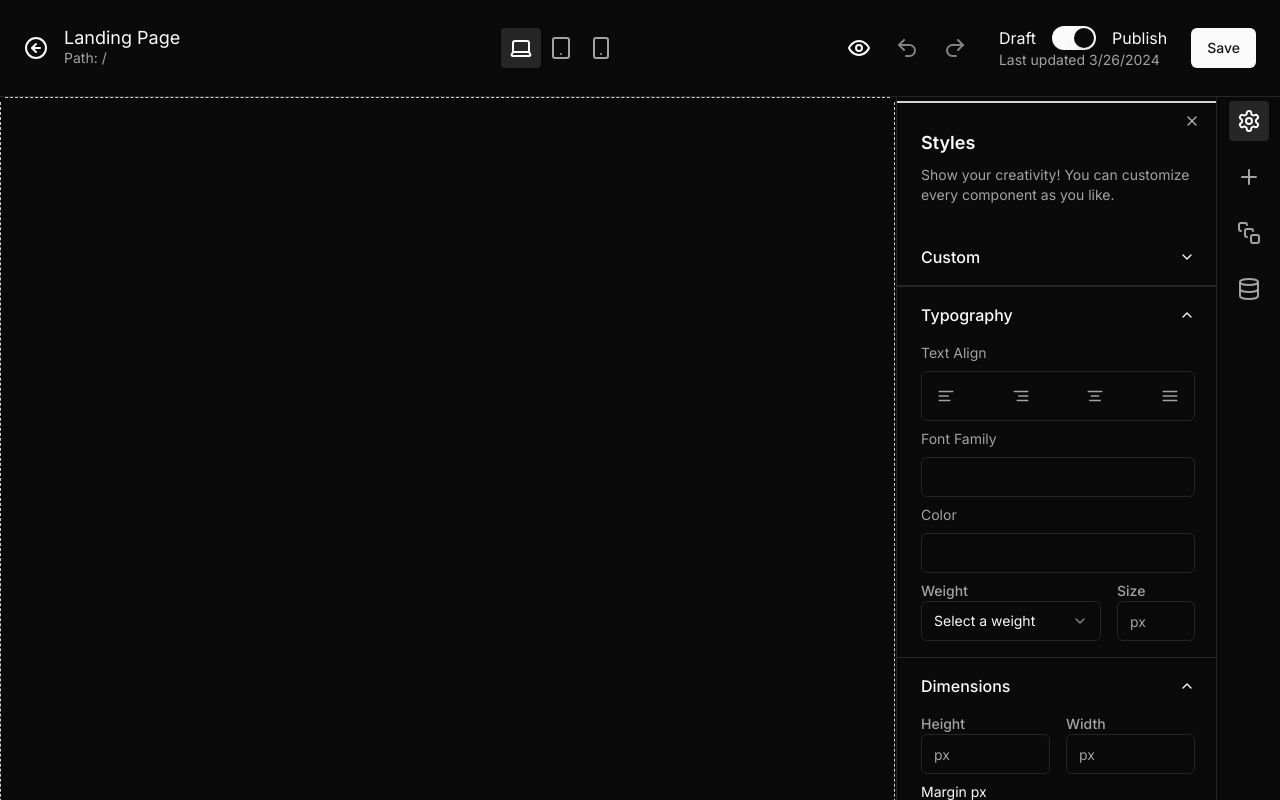
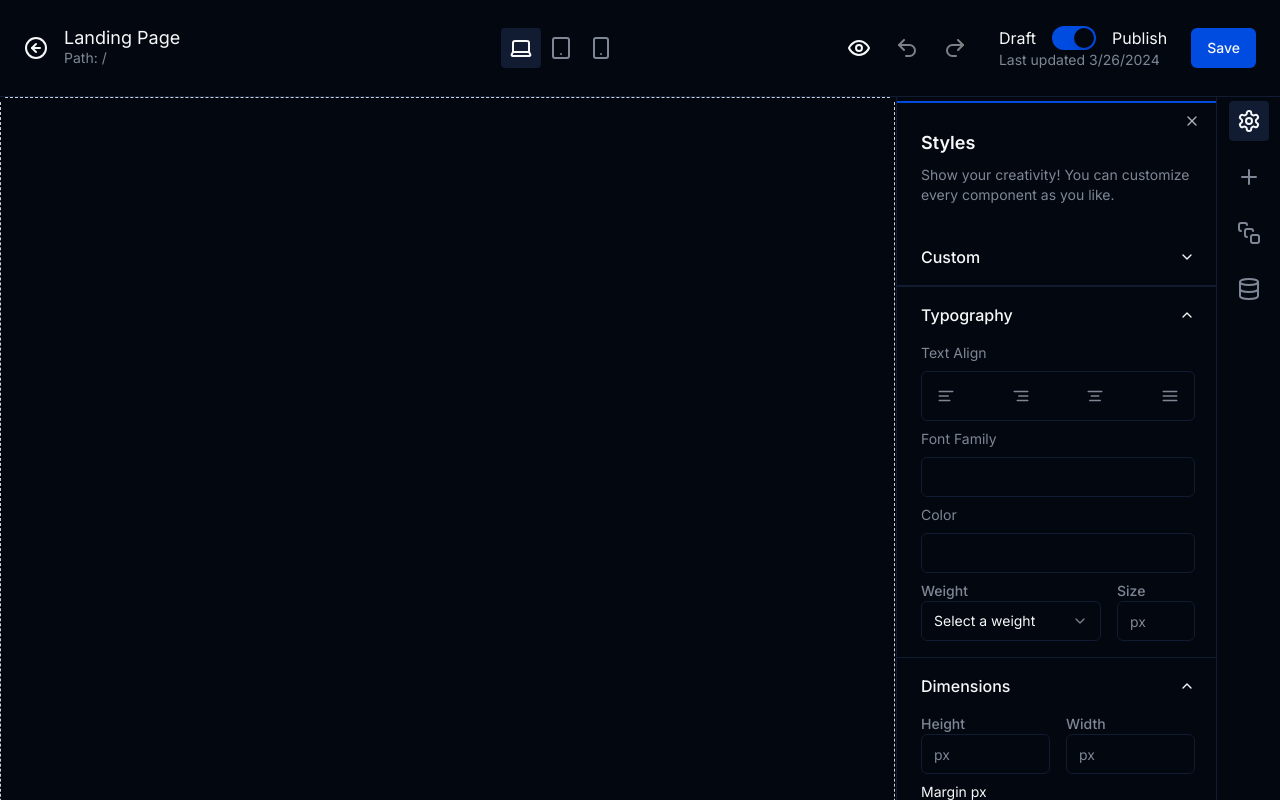
Before and after one commit to hassan-31x/website-builder-nextjs, a Next.js app: page /editor in a window 1280 px wide. Built offline with nearby package versions, Linux system fonts and the light colour scheme.

Commit message:
feat: primary colors changed

```diff
--- a/app/editor/_components/editor/_components/text.tsx
+++ b/app/editor/_components/editor/_components/text.tsx
@@ -41,7 +41,7 @@ const TextComponent = (props: Props) => {
       onClick={handleOnClickBody}
     >
       {state.editor.selectedElement.id === props.element.id && !state.editor.liveMode && (
-        <Badge className="absolute -top-[23px] -left-[1px] rounded-none rounded-t-lg bg-white">{state.editor.selectedElement.name}</Badge>
+        <Badge className="absolute -top-[23px] -left-[1px] rounded-none rounded-t-lg">{state.editor.selectedElement.name}</Badge>
       )}
       <span
         contentEditable={!state.editor.liveMode}
@@ -62,7 +62,7 @@ const TextComponent = (props: Props) => {
         {!Array.isArray(props.element.content) && props.element.content.innerText}
       </span>
       {state.editor.selectedElement.id === props.element.id && !state.editor.liveMode && (
-        <div className="absolute bg-primary px-2.5 py-1 text-xs font-bold -top-[25px] -right-[1px] rounded-none rounded-t-lg !text-white bg-black">
+        <div className="absolute bg-primary px-2.5 py-1 text-xs font-bold -top-[25px] -right-[1px] rounded-none rounded-t-lg !text-white">
           <Trash className="cursor-pointer" size={16} onClick={handleDeleteElement} />
         </div>
       )}
--- a/app/globals.css
+++ b/app/globals.css
@@ -2,69 +2,95 @@
 @tailwind components;
 @tailwind utilities;
 
+
+html,
+body {
+  height: 100vh;
+}
+
+*,
+*::before,
+*::after {
+  box-sizing: border-box;
+}
+
+/*
+R (0)
+G (110)
+B (255 */
+
 @layer base {
   :root {
-    --background: 0 0% 100%;
-    --foreground: 0 0% 3.9%;
+    --background: 216 100% 98.04%;
+    --foreground: 213.6 100% 4.9%;
 
-    --card: 0 0% 100%;
-    --card-foreground: 0 0% 3.9%;
+    --primary: 214.12 100% 50%;
+    --primary-foreground: 0 0% 100%;
+
+    --card: 216 100% 98.04%;
+    --card-foreground: 213.6 100% 4.9%;
 
     --popover: 0 0% 100%;
-    --popover-foreground: 0 0% 3.9%;
+    --popover-foreground: 213.6 100% 4.9%;
 
-    --primary: 0 0% 9%;
-    --primary-foreground: 0 0% 98%;
+    --secondary: 214.74 100% 92.55%;
+    --secondary-foreground: 216 100% 0.98%;
 
-    --secondary: 0 0% 96.1%;
-    --secondary-foreground: 0 0% 9%;
+    --muted: 213.6 100% 95.1%;
+    --muted-foreground: 0 0% 40%;
 
-    --muted: 0 0% 96.1%;
-    --muted-foreground: 0 0% 45.1%;
-
-    --accent: 0 0% 96.1%;
-    --accent-foreground: 0 0% 9%;
+    --accent: 213.6 100% 95.1%;
+    --accent-foreground: 214.12 100% 50%;
 
     --destructive: 0 84.2% 60.2%;
-    --destructive-foreground: 0 0% 98%;
+    --destructive-foreground: 210 40% 98%;
 
-    --border: 0 0% 89.8%;
-    --input: 0 0% 89.8%;
-    --ring: 0 0% 3.9%;
+    --border: 0 0% 90.2%;
+    --input: 0 0% 90.2%;
+    --ring: 214.12 100% 50%;
 
     --radius: 0.5rem;
   }
 
   .dark {
-    --background: 0 0% 3.9%;
-    --foreground: 0 0% 98%;
+    /* Name: custom color palette
+       Author: Ilias Ism
+       URL: https://gradient.page */
 
-    --card: 0 0% 3.9%;
-    --card-foreground: 0 0% 98%;
+    /* CSS: .bg-gradient { background: var(--gradient) } */
+    --gradient: linear-gradient(to top left, #007adf, #00ecbc);
 
-    --popover: 0 0% 3.9%;
-    --popover-foreground: 0 0% 98%;
+    --background: 220 65% 3.52%;
+    --foreground: 220 10% 97.2%;
 
-    --primary: 0 0% 98%;
-    --primary-foreground: 0 0% 9%;
+    --muted: 220 50% 13.2%;
+    --muted-foreground: 220 10% 54.4%;
 
-    --secondary: 0 0% 14.9%;
-    --secondary-foreground: 0 0% 98%;
+    --popover: 220 45% 5.72%;
+    --popover-foreground: 220 10% 97.2%;
 
-    --muted: 0 0% 14.9%;
-    --muted-foreground: 0 0% 63.9%;
+    --card: 220 45% 5.72%;
+    --card-foreground: 220 10% 97.2%;
 
-    --accent: 0 0% 14.9%;
-    --accent-foreground: 0 0% 98%;
+    --border: 220 50% 13.2%;
+    --input: 220 50% 13.2%;
+
+    --primary: 220 100% 44%;
+    --primary-foreground: 220 10% 97.2%;
+
+    --secondary: 220 50% 13.2%;
+    --secondary-foreground: 220 10% 97.2%;
+
+    --accent: 220 50% 13.2%;
+    --accent-foreground: 220 10% 97.2%;
 
     --destructive: 0 62.8% 30.6%;
-    --destructive-foreground: 0 0% 98%;
+    --destructive-foreground: 220 10% 97.2%;
 
-    --border: 0 0% 14.9%;
-    --input: 0 0% 14.9%;
-    --ring: 0 0% 83.1%;
+    --ring: 220 100% 44%;
   }
 }
+
 
 @layer base {
   * {
```
